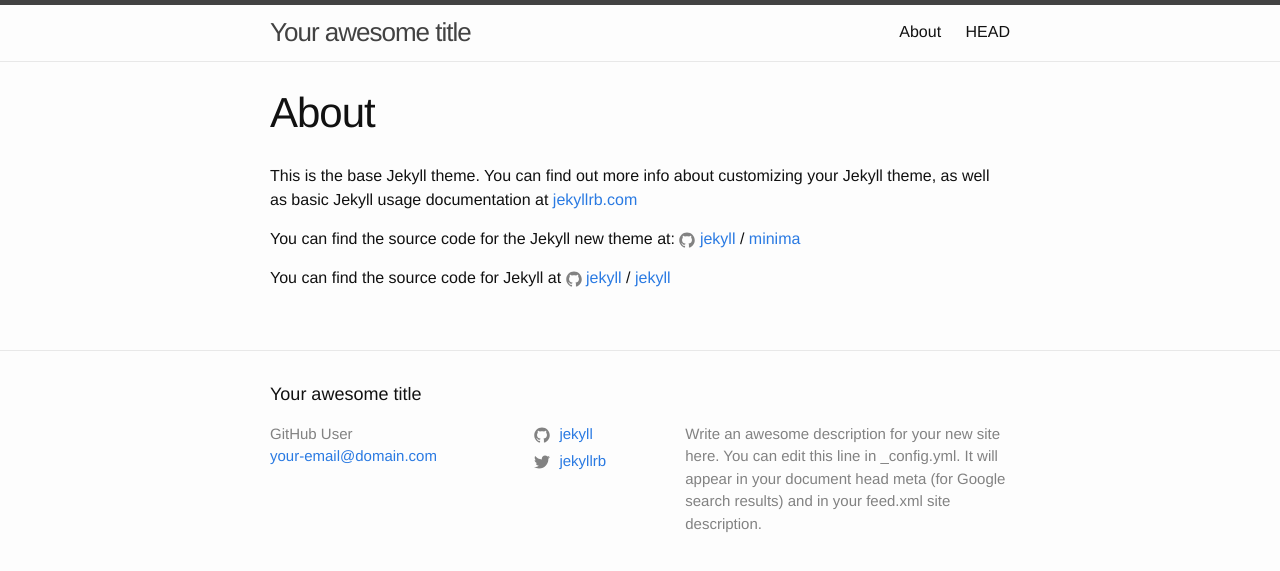
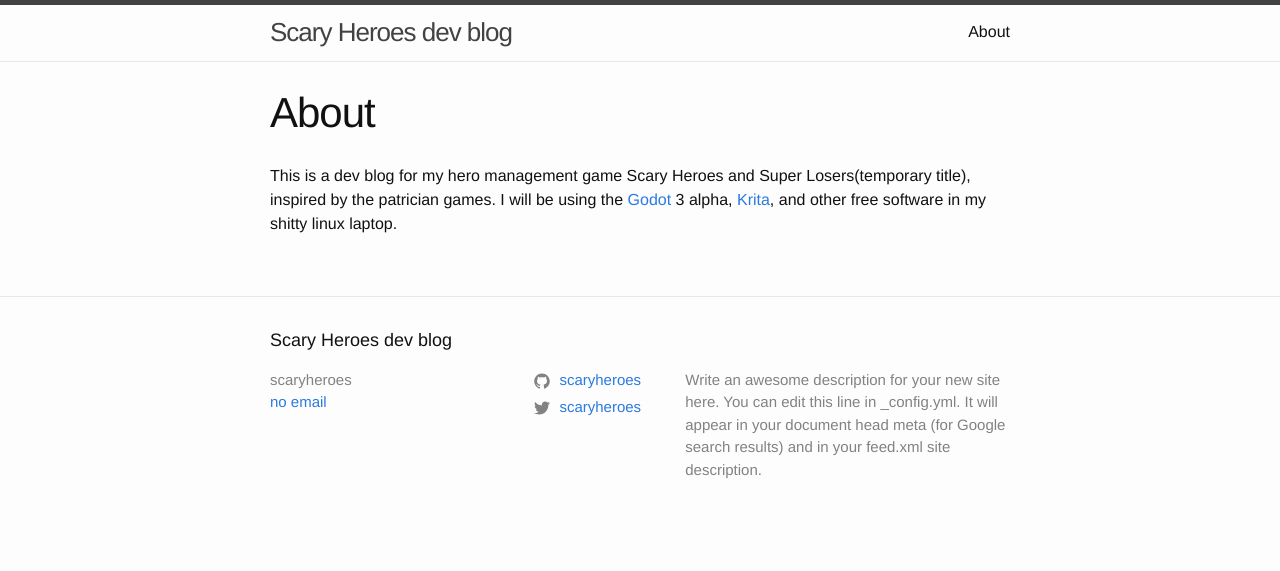
Before and after one commit to scaryheroes/scaryheroes.github.io, a Jekyll site: the page built from about.md, in a window 1280 px wide. Shown: the top 571 px of the page. Built offline with Jekyll 4.4.1, drawn with Linux system fonts in a browser that asks for light colours.

Commit message:
about, and stuff

```diff
--- a/_config.yml
+++ b/_config.yml
@@ -1,13 +1,13 @@
-title: Your awesome title
-author: GitHub User
-email: your-email@domain.com
+title: Scary Heroes dev blog
+author: scaryheroes
+email: no email
 description: > # this means to ignore newlines until "baseurl:"
   Write an awesome description for your new site here. You can edit this
   line in _config.yml. It will appear in your document head meta (for
   Google search results) and in your feed.xml site description.
 
-twitter_username: jekyllrb
-github_username:  jekyll
+twitter_username: scaryheroes
+github_username:  scaryheroes
 
 # Minima date format
 # refer to http://shopify.github.io/liquid/filters/date/ if you want to customize this
@@ -16,8 +16,8 @@ minima:
 
 # If you want to link only specific pages in your header, uncomment
 # this and add the path to the pages in order as they should show up
-#header_pages:
-# - about.html
+header_pages:
+  - about.md
 
 # Build settings
 markdown: kramdown
--- a/about.md
+++ b/about.md
@@ -4,12 +4,6 @@ title: About
 permalink: /about/
 ---
 
-This is the base Jekyll theme. You can find out more info about customizing your Jekyll theme, as well as basic Jekyll usage documentation at [jekyllrb.com](http://jekyllrb.com/)
-
-You can find the source code for the Jekyll new theme at:
-{% include icon-github.html username="jekyll" %} /
-[minima](https://github.com/jekyll/minima)
-
-You can find the source code for Jekyll at
-{% include icon-github.html username="jekyll" %} /
-[jekyll](https://github.com/jekyll/jekyll)
+This is a dev blog for my hero management game Scary Heroes and Super Losers(temporary title), inspired by the patrician games.
+I will be using the <a href="https://github.com/godotengine/godot">Godot</a> 3 alpha, <a
+href="https://github.com/KDE/krita">Krita</a>, and other free software in my shitty linux laptop.
```
Also changed, not shown: _posts/2017-08-04-first_post.md (added, +11 -0 lines), _posts/.2016-05-20-my-example-post.md (renamed from _posts/2016-05-20-my-example-post.md), _posts/.2016-05-20-super-long-article.md (renamed from _posts/2016-05-20-super-long-article.md), _posts/.2016-05-20-this-post-demonstrates-post-content-styles.md (renamed from _posts/2016-05-20-this-post-demonstrates-post-content-styles.md), _posts/.2016-05-20-welcome-to-jekyll.md (renamed from _posts/2016-05-20-welcome-to-jekyll.md).
